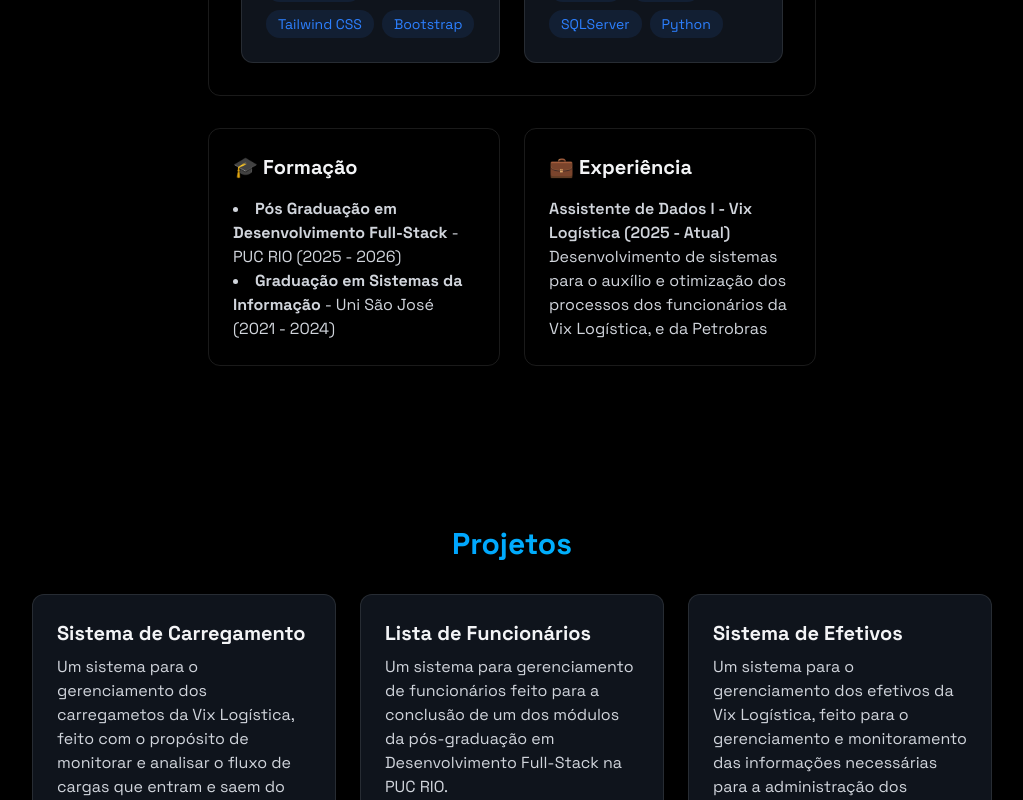
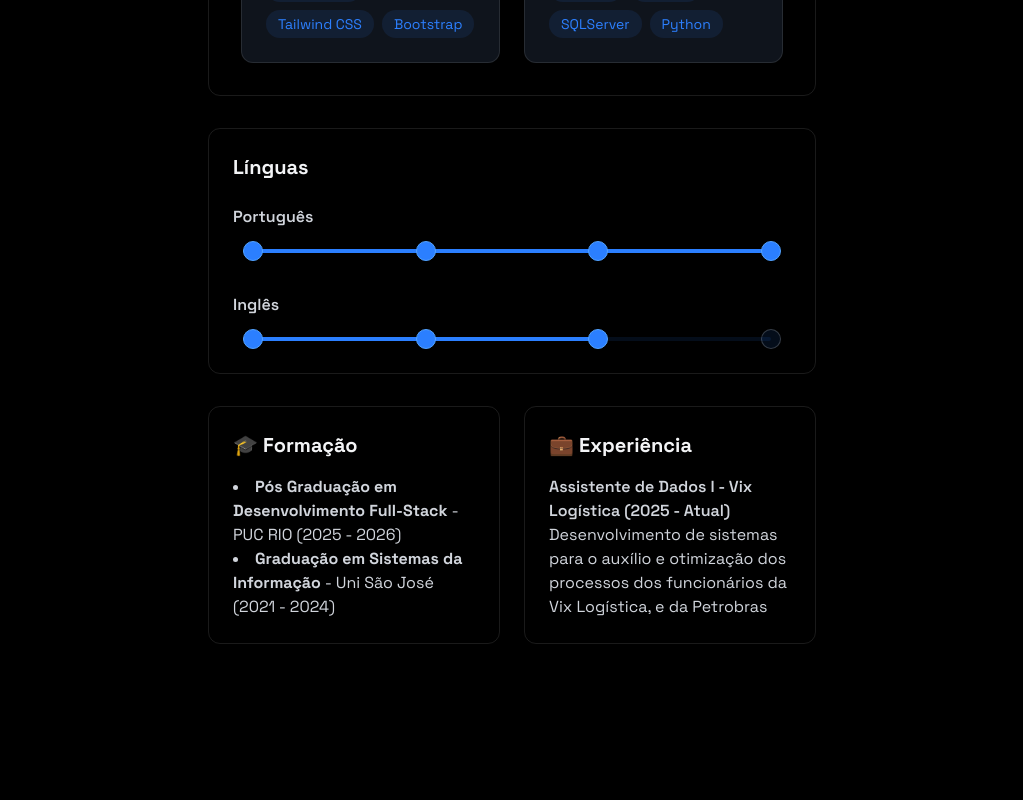
Before and after one commit to Danreby/danreby-portifolio, a React (Vite) app: page / in a window 1280 px wide. Shown: the part 1280-2080 px from the top of the page, without its empty margins (128-1151 px from the left). Built offline with nearby package versions, Linux system fonts and the light colour scheme.

Commit message:
Seção de Linguas

```diff
--- a/src/components/NavBar.jsx
+++ b/src/components/NavBar.jsx
@@ -27,12 +27,16 @@ export const NavBar = ({menuOpen, setMenuOpen, setLanguage, language}) => {
             about: 'Sobre',
             projects: 'Projetos',
             contact: 'Contato',
+            // pt: 'Português',
+            // en: 'Inglês'
         },
         en: {
             home: 'Home',
             about: 'About',
             projects: 'Projects',
             contact: 'Contact',
+            // pt: 'Portuguese',
+            // en: 'English'
         }
     }
 
--- a/src/components/sections/About.jsx
+++ b/src/components/sections/About.jsx
@@ -28,7 +28,20 @@ export const About = ({ language }) => {
     }
   }
 
+  const languagesPt = [
+    { name: "Português", level: 3 },
+    { name: "Inglês",   level: 2 }
+  ];
+  const languagesEn = [
+    { name: "Portuguese", level: 3 },
+    { name: "English",    level: 2 }
+  ];
+  const maxLevel = 3;
   const { title, subtitle, formation, formation1, formation2, experience, experience1, role} = texts[language] || texts.pt
+  const levelsPt = ["Básico", "Intermediário", "Avançado", "Fluente"];
+  const levelsEn = ["Basic", "Intermediate", "Advanced", "Fluent"];
+  const languages = language === "en" ? languagesEn : languagesPt;
+  const levels    = language === "en" ? levelsEn    : levelsPt;
 
   return (
     <section id="about" className="min-h-screen flex items-center justify-center py-20">
@@ -56,6 +69,34 @@ export const About = ({ language }) => {
                             </span>
                         ))}</div>
                     </div>
+                </div>
+            </div>
+            <div className="rounded-xl p-6 mt-8 border border-white/10">
+                <h3 className="text-xl font-bold mb-6">
+                {language === "en" ? "Languages" : "Línguas"}
+                </h3>
+                <div className="space-y-8">
+                {languages.map(({ name, level }, idx) => (
+                    <div key={idx} className="flex flex-col">
+                        <span className="text-gray-300 font-semibold mb-3">{name}</span>
+                        <div className="relative flex items-center justify-between px-2.5 h-5">
+                            <div className="absolute top-1/2 h-1 bg-blue-500/10 rounded-full -translate-y-1/2"
+                            style={{ left: 10, right: 20 }}/>
+                            <div className="absolute top-1/2 h-1 bg-blue-500 rounded-full -translate-y-1/2"
+                            style={{ width: `${(level / maxLevel) * 95}%` }}/>
+                            {[...Array(maxLevel + 1)].map((_, i) => (
+                            <div key={i} className="group relative flex items-center justify-center">
+                                <div className={`w-5 h-5 rounded-full border transition-transform
+                                    ${i <= level ? "bg-blue-500 border-blue-400" : "bg-blue-500/10 border-white/20"}
+                                    group-hover:scale-150`}/>
+                                <span className="absolute top-full mt-1 text-xs text-gray-300 opacity-0 group-hover:opacity-100 whitespace-nowrap">
+                                {levels[i]}
+                                </span>
+                            </div>
+                            ))}
+                        </div>
+                    </div>
+                ))}
                 </div>
             </div>
             <div className="grid grid-cols-1 md:grid-cols-2 gap-6 mt-8">
```
